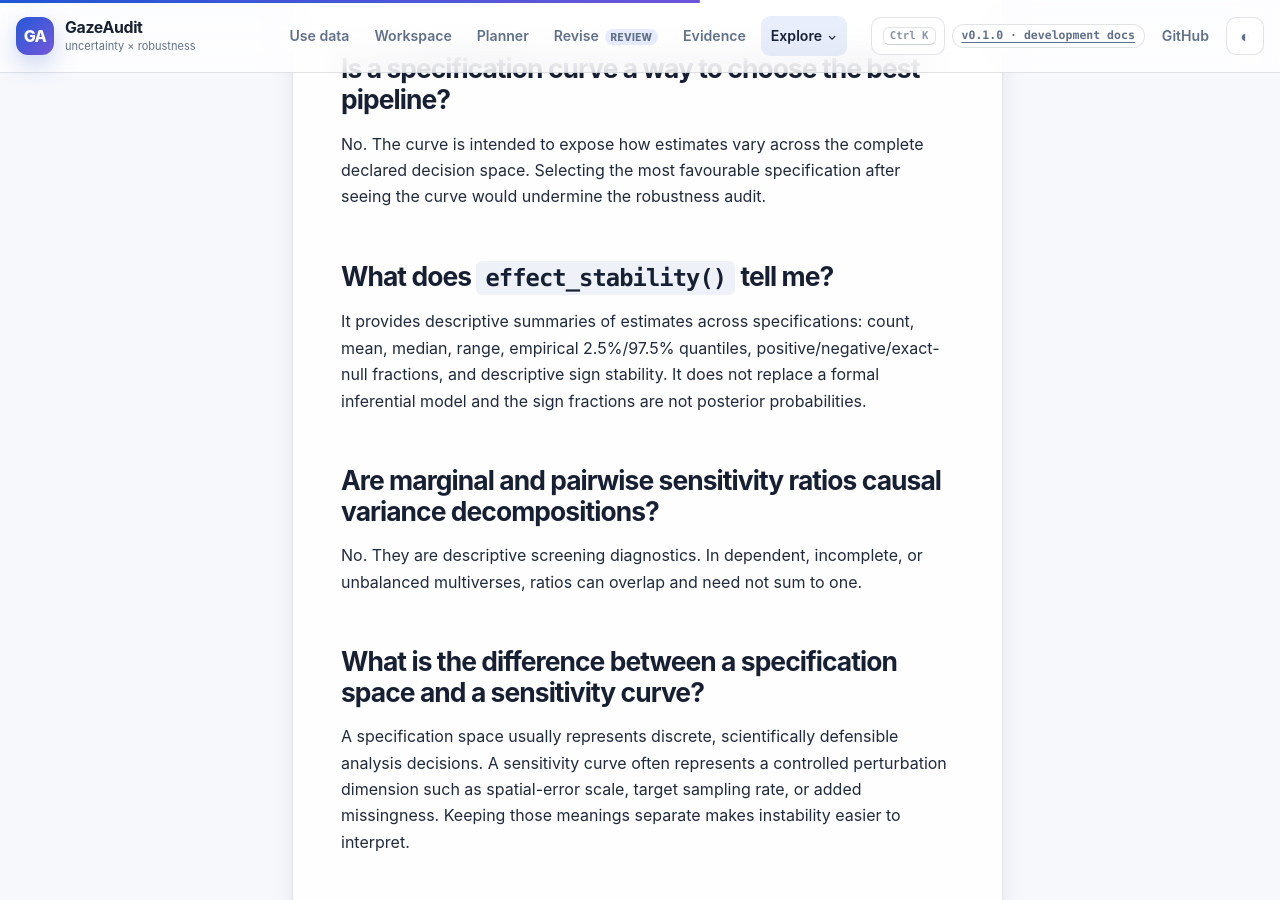
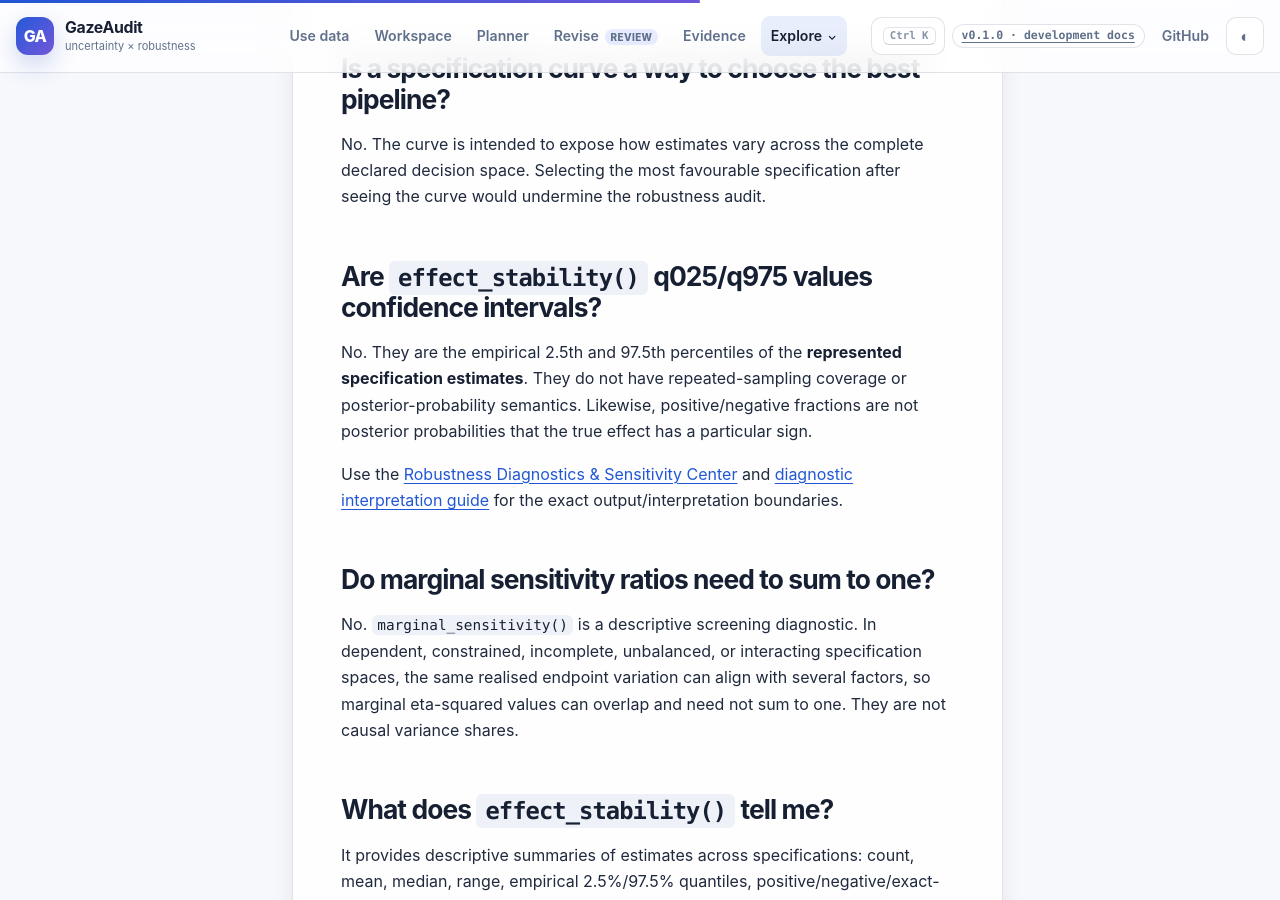
Before and after one commit to stefanosbalaskas/GazeAudit, a Jekyll site: the page built from docs/faq.md, in a window 1280 px wide and 900 px high, scrolled down 4698 px. Built offline with Jekyll 4.4.1, drawn with Linux system fonts in a browser that asks for light colours.

Commit message:
docs: add robustness diagnostic interpretation FAQs

```diff
--- a/docs/faq.md
+++ b/docs/faq.md
@@ -101,6 +101,16 @@ Preserve both attempts and reconcile one current state for the branch. Use the [
 
 No. The curve is intended to expose how estimates vary across the complete declared decision space. Selecting the most favourable specification after seeing the curve would undermine the robustness audit.
 
+## Are `effect_stability()` q025/q975 values confidence intervals?
+
+No. They are the empirical 2.5th and 97.5th percentiles of the **represented specification estimates**. They do not have repeated-sampling coverage or posterior-probability semantics. Likewise, positive/negative fractions are not posterior probabilities that the true effect has a particular sign.
+
+Use the [Robustness Diagnostics & Sensitivity Center]({{ '/docs/diagnostics/' | relative_url }}) and [diagnostic interpretation guide]({{ '/docs/guides/diagnostic-interpretation/' | relative_url }}) for the exact output/interpretation boundaries.
+
+## Do marginal sensitivity ratios need to sum to one?
+
+No. `marginal_sensitivity()` is a descriptive screening diagnostic. In dependent, constrained, incomplete, unbalanced, or interacting specification spaces, the same realised endpoint variation can align with several factors, so marginal eta-squared values can overlap and need not sum to one. They are not causal variance shares.
+
 ## What does `effect_stability()` tell me?
 
 It provides descriptive summaries of estimates across specifications: count, mean, median, range, empirical 2.5%/97.5% quantiles, positive/negative/exact-null fractions, and descriptive sign stability. It does not replace a formal inferential model and the sign fractions are not posterior probabilities.
```
